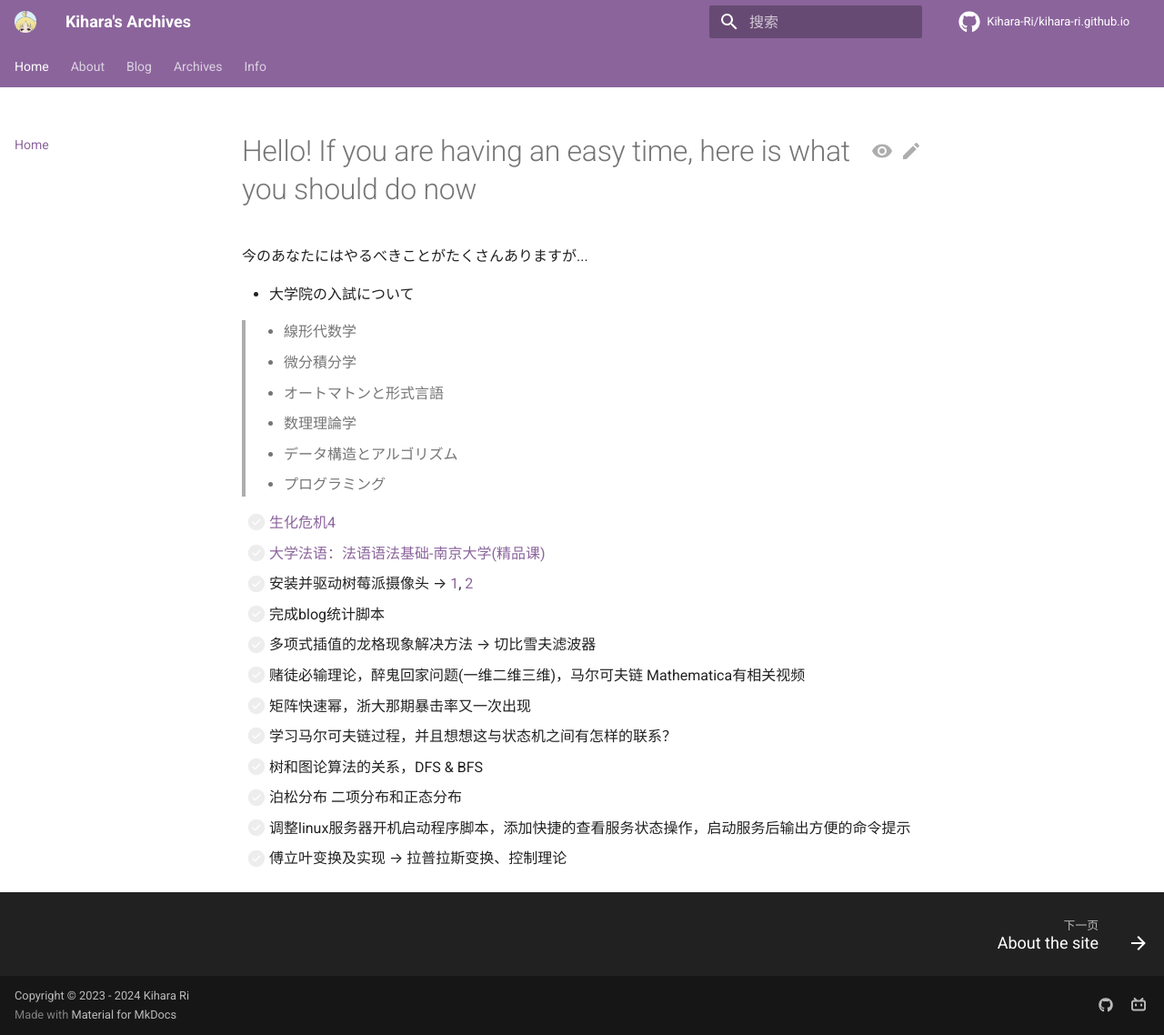
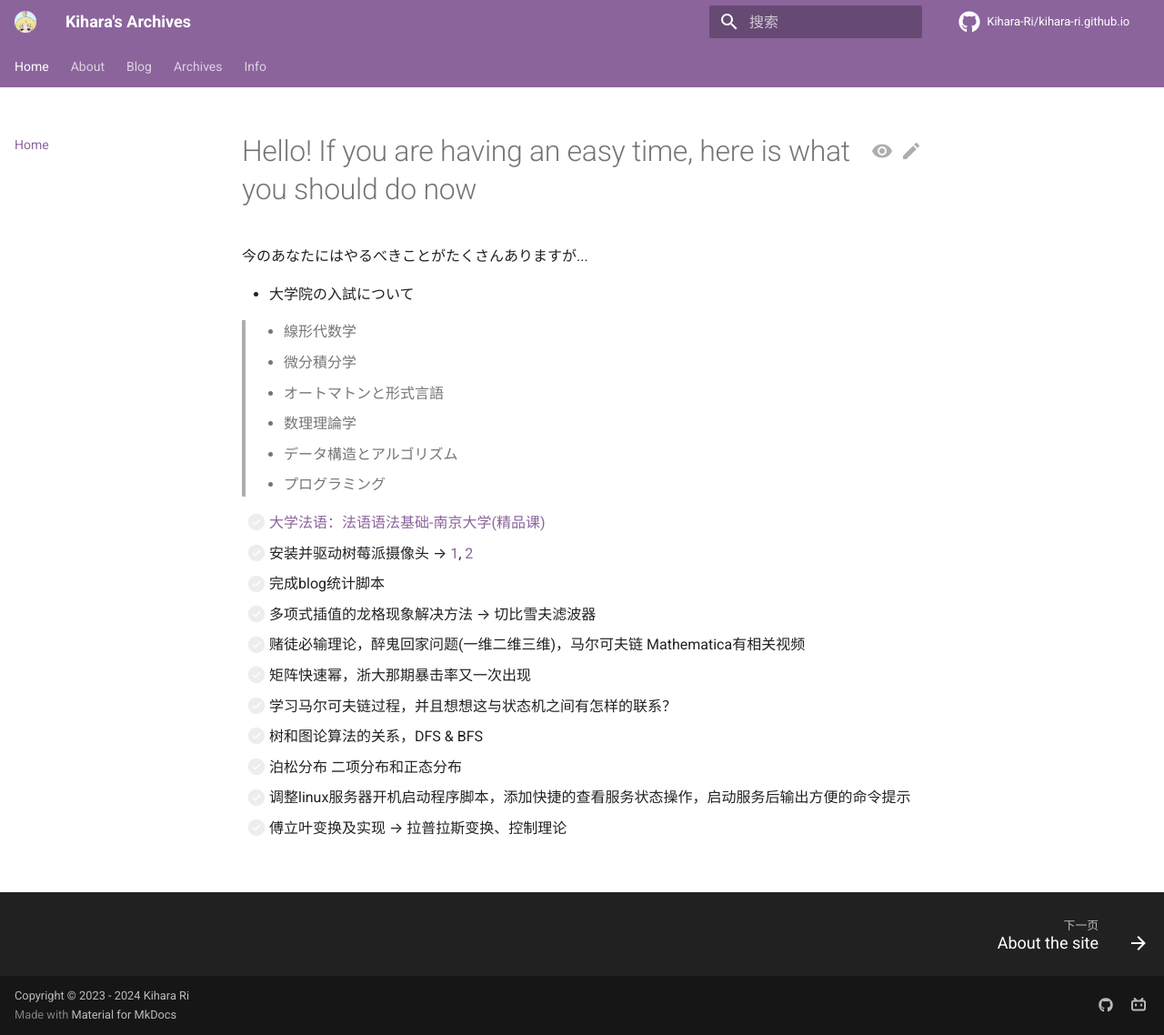
Before and after one commit to Kihara-Ri/kihara-ri.github.io, an MkDocs documentation site: the page built from docs/index.md, in a window 1280 px wide and 1138 px high. Shown: the whole window at 91% size. Built offline with MkDocs 1.6.1 and Material for MkDocs 9.7.7, drawn with Linux system fonts in a browser that asks for light colours; comment, search, counter and statistics services are not loaded.

Commit message:
Update index.md

```diff
--- a/docs/index.md
+++ b/docs/index.md
@@ -11,7 +11,6 @@
 > - データ構造とアルゴリズム
 > - プログラミング
 
-- [ ] [生化危机4](https://www.bilibili.com/video/BV1594y1p7UN/?spm_id_from=333.788&vd_source=abed696091cea364eece1cf5cb2e843d)
 - [ ] [大学法语：法语语法基础-南京大学(精品课)](https://www.bilibili.com/video/BV1eT411777z/?p=3&spm_id_from=333.880.my_history.page.click&vd_source=abed696091cea364eece1cf5cb2e843d)
 - [ ] 安装并驱动树莓派摄像头 --> [1](https://blog.csdn.net/luteresa/article/details/121351377), [2](https://www.waveshare.net/study/portal.php?mod=view&aid=962)
 - [ ] 完成blog统计脚本
```
